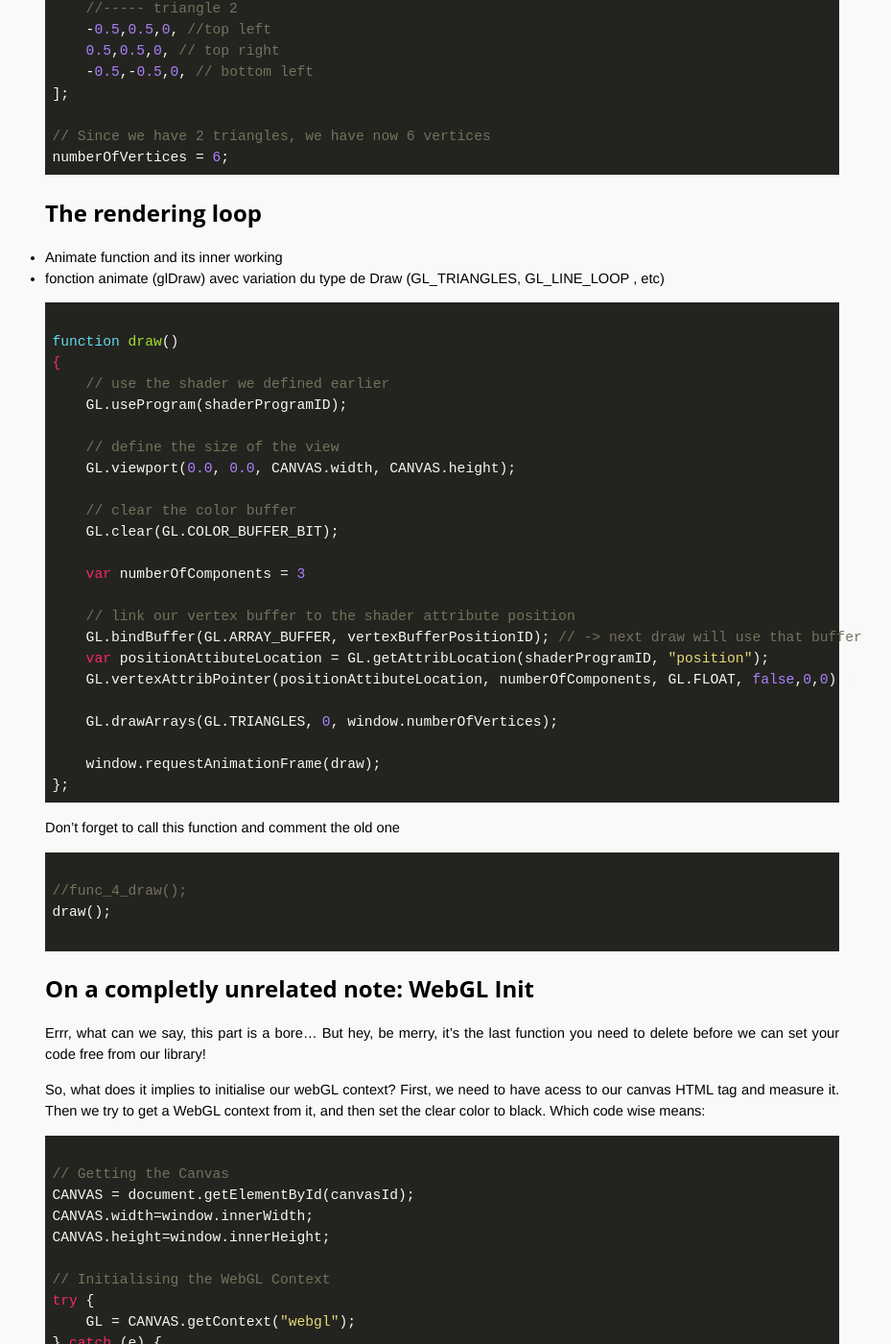
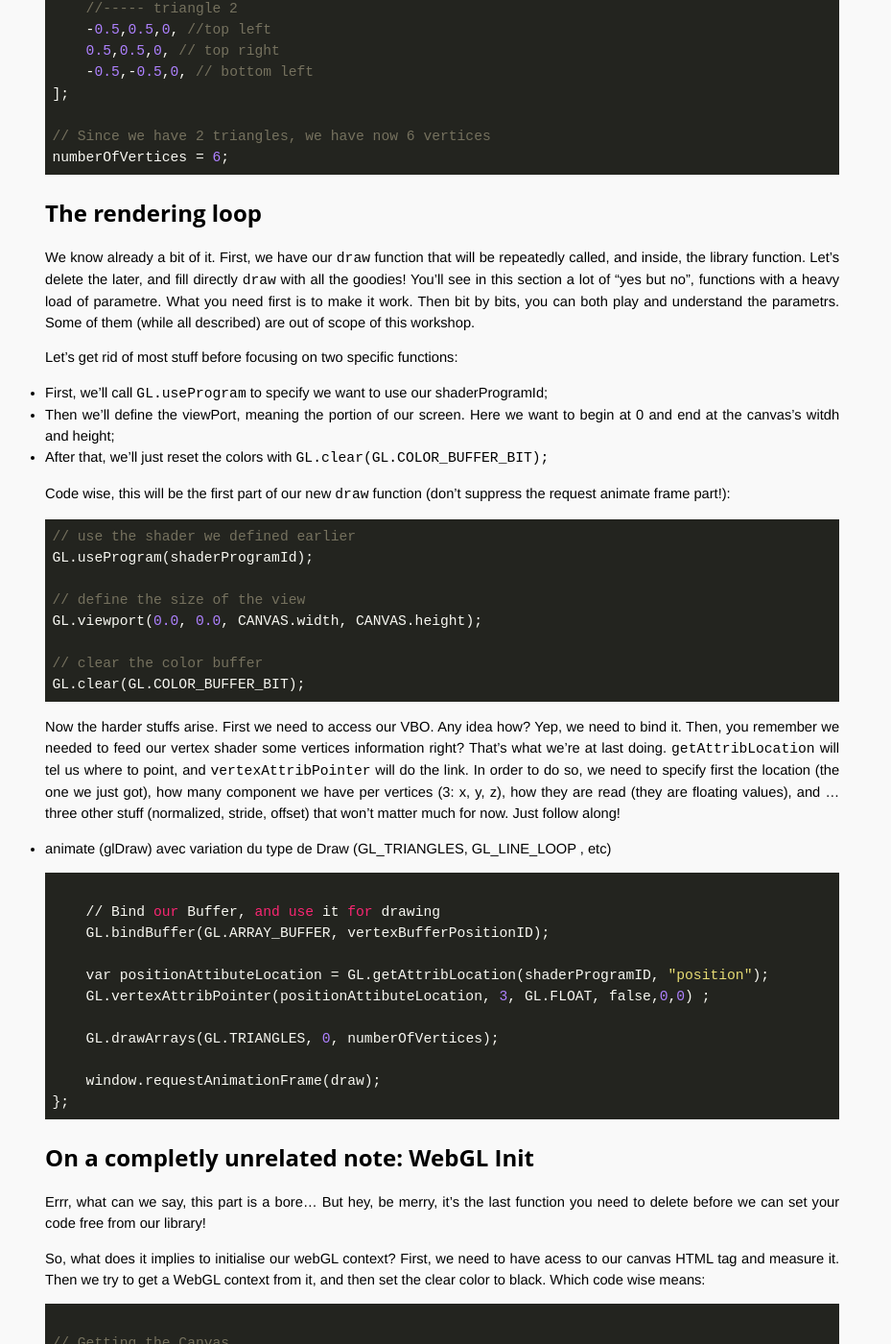
Before and after one commit to OpenTechSchool-Brussels/intro-to-webGL-and-shaders, a Jekyll site: the page built from log3_draw-shape.md, in a window 1280 px wide and 1400 px high, scrolled down 2686 px. Shown: the whole window at 96% size, without its empty margins (309-1238 px from the left). Built offline with Jekyll 4.4.1, drawn with Linux system fonts in a browser that asks for light colours.

Commit message:
Update log3_draw-shape.md

```diff
--- a/log3_draw-shape.md
+++ b/log3_draw-shape.md
@@ -92,43 +92,46 @@ numberOfVertices = 6;
 
 
 ## The rendering loop
-* Animate function and its inner working
-* fonction animate (glDraw) avec variation du type de Draw (GL_TRIANGLES, GL_LINE_LOOP , etc)
+
+We know already a bit of it. First, we have our `draw` function that will be repeatedly called, and inside, the library function. Let's delete the later, and fill directly `draw` with all the goodies! You'll see in this section a lot of "yes but no", functions with a heavy load of parametre. What you need first is to make it work. Then bit by bits, you can both play and understand the parametrs. Some of them (while all described) are out of scope of this workshop.
+
+Let's get rid of most stuff before focusing on two specific functions:
+
+* First, we'll call `GL.useProgram` to specify we want to use our shaderProgramId;
+* Then we'll define the viewPort, meaning the portion of our screen. Here we want to begin at 0 and end at the canvas's witdh and height;
+* After that, we'll just reset the colors with `GL.clear(GL.COLOR_BUFFER_BIT);`
+
+Code wise, this will be the first part of our new `draw` function (don't suppress the request animate frame part!):
+
+~~~ Javascript
+// use the shader we defined earlier
+GL.useProgram(shaderProgramId);
+
+// define the size of the view
+GL.viewport(0.0, 0.0, CANVAS.width, CANVAS.height);
+
+// clear the color buffer
+GL.clear(GL.COLOR_BUFFER_BIT);
+~~~
+
+Now the harder stuffs arise. First we need to access our VBO. Any idea how? Yep, we need to bind it. Then, you remember we needed to feed our vertex shader some vertices information right? That's what we're at last doing. `getAttribLocation` will tel us where to point, and `vertexAttribPointer` will do the link. In order to do so, we need to specify first the location (the one we just got), how many component we have per vertices (3: x, y, z), how they are read (they are floating values), and ... three other stuff (normalized, stride, offset) that won't matter much for now. Just follow along!
+
+* animate (glDraw) avec variation du type de Draw (GL_TRIANGLES, GL_LINE_LOOP , etc)
 
 ~~~ Javascript
 
-function draw()
-{
-    // use the shader we defined earlier
-    GL.useProgram(shaderProgramID);
+    // Bind our Buffer, and use it for drawing
+    GL.bindBuffer(GL.ARRAY_BUFFER, vertexBufferPositionID);
 
-    // define the size of the view
-    GL.viewport(0.0, 0.0, CANVAS.width, CANVAS.height);
+    var positionAttibuteLocation = GL.getAttribLocation(shaderProgramID, "position");
+    GL.vertexAttribPointer(positionAttibuteLocation, 3, GL.FLOAT, false,0,0) ;
 
-    // clear the color buffer
-    GL.clear(GL.COLOR_BUFFER_BIT);
-
-    var numberOfComponents = 3
-
-    // link our vertex buffer to the shader attribute position
-    GL.bindBuffer(GL.ARRAY_BUFFER, vertexBufferPositionID); // -> next draw will use that buffer
-    var positionAttibuteLocation = GL.getAttribLocation(shaderProgramID, "position");
-    GL.vertexAttribPointer(positionAttibuteLocation, numberOfComponents, GL.FLOAT, false,0,0) ;
-
-    GL.drawArrays(GL.TRIANGLES, 0, window.numberOfVertices);
+    GL.drawArrays(GL.TRIANGLES, 0, numberOfVertices);
 
     window.requestAnimationFrame(draw);
 };
 ~~~
 
-Don't forget to call this function and comment the old one
-
-~~~ JavaScript
-
-//func_4_draw();
-draw();
-
-~~~
 
 
 ## On a completly unrelated note: WebGL Init
```
